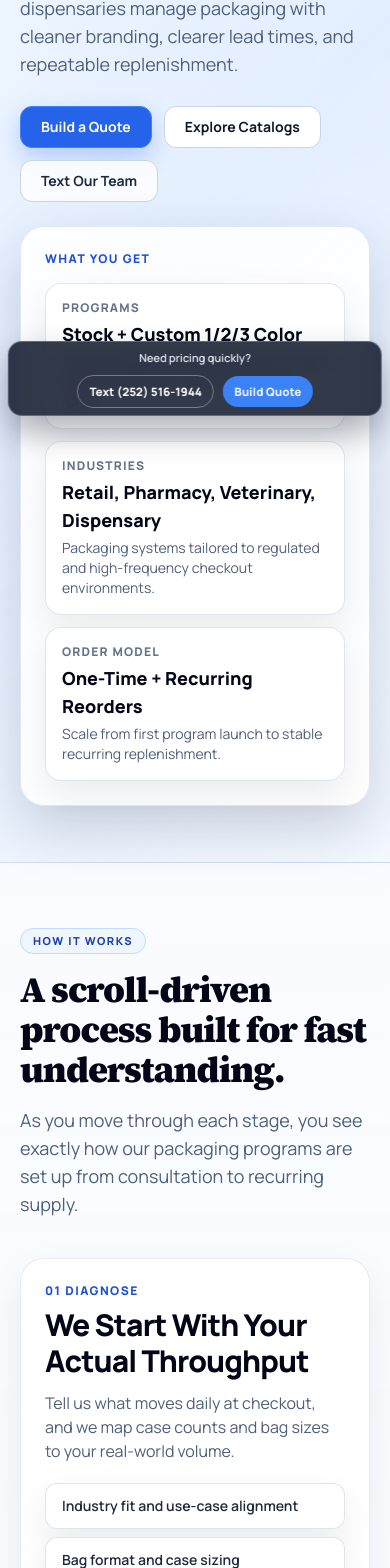
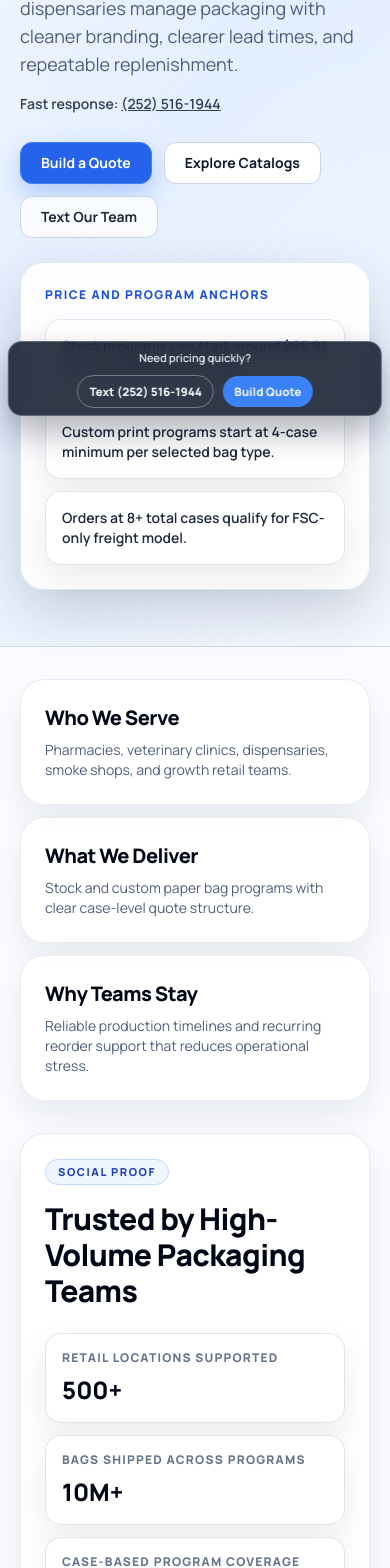
Before and after one commit to informalmarc-lab/bagco, a Next.js app: page / in a window 390 px wide. Shown: the part 421-1989 px from the top of the page. Built offline with nearby package versions, Linux system fonts and the light colour scheme; no server answers.

Commit message:
Apply final UX audit fixes: remove live chat, simplify nav, and boost trust sections

```diff
--- a/app/page.tsx
+++ b/app/page.tsx
@@ -3,7 +3,7 @@ import Link from 'next/link'
 import AppleStory from '@/components/AppleStory'
 import QuickQuoteForm from '@/components/QuickQuoteForm'
 import IndustrySolutionsSection from '@/components/IndustrySolutionsSection'
-import { contactTextHref } from '@/components/siteConfig'
+import { contactPhone, contactTextHref } from '@/components/siteConfig'
 
 export const metadata: Metadata = {
   title: 'Custom Paper Bag Manufacturer for Retail, Pharmacy, and Veterinary',
@@ -18,36 +18,76 @@ export const metadata: Metadata = {
   ],
 }
 
-const trustPoints = [
+const valueProps = [
   {
-    label: 'Programs',
-    value: 'Stock + Custom 1/2/3 Color',
-    copy: 'Choose speed with stock options or build brand consistency with custom print runs.',
+    title: 'Who We Serve',
+    copy: 'Pharmacies, veterinary clinics, dispensaries, smoke shops, and growth retail teams.',
   },
   {
-    label: 'Industries',
-    value: 'Retail, Pharmacy, Veterinary, Dispensary',
-    copy: 'Packaging systems tailored to regulated and high-frequency checkout environments.',
+    title: 'What We Deliver',
+    copy: 'Stock and custom paper bag programs with clear case-level quote structure.',
   },
   {
-    label: 'Order Model',
-    value: 'One-Time + Recurring Reorders',
-    copy: 'Scale from first program launch to stable recurring replenishment.',
+    title: 'Why Teams Stay',
+    copy: 'Reliable production timelines and recurring reorder support that reduces operational stress.',
   },
+]
+
+const socialProof = [
+  { label: 'Retail Locations Supported', value: '500+' },
+  { label: 'Bags Shipped Across Programs', value: '10M+' },
+  { label: 'Case-Based Program Coverage', value: 'US Nationwide' },
+  { label: 'Typical Program Lead Window', value: '3-4 Weeks' },
+]
+
+const pricingAnchors = [
+  'Stock programs can start around $65.91 per case depending on size.',
+  'Custom print programs start at 4-case minimum per selected bag type.',
+  'Orders at 8+ total cases qualify for FSC-only freight model.',
 ]
 
 const painVsOutcome = [
   {
-    pain: 'Unclear restock timing creates checkout risk',
-    outcome: 'Structured replenishment keeps supply predictable',
+    pain: 'Unclear restock timing creates checkout risk.',
+    outcome: 'Structured replenishment keeps supply predictable.',
   },
   {
-    pain: 'Generic packaging weakens brand perception',
-    outcome: 'Custom print options strengthen customer recall',
+    pain: 'Generic packaging weakens brand perception.',
+    outcome: 'Custom print options strengthen customer recall.',
   },
   {
-    pain: 'Multiple vendors create communication drag',
-    outcome: 'Single packaging partner with direct support',
+    pain: 'Multiple vendors create communication drag.',
+    outcome: 'One packaging partner keeps execution clean.',
+  },
+]
+
+const reorderHighlights = [
+  'Weekly or monthly reorder cadence based on your actual volume.',
+  'Automatic production and billing flow for recurring accounts.',
+  'Store-level program rules for multi-location operations.',
+]
+
+const testimonials = [
+  {
+    quote:
+      'The case planning was clear, and reorders became automatic instead of chaotic.',
+    person: 'R. Patel',
+    location: 'Charlotte, NC',
+    role: 'Independent Pharmacy Owner',
+  },
+  {
+    quote:
+      'We moved from generic bags to custom print and immediately looked more established.',
+    person: 'J. Monroe',
+    location: 'Tampa, FL',
+    role: 'Retail Operations Manager',
+  },
+  {
+    quote:
+      'Quality stayed consistent across repeat orders, and communication has been fast.',
+    person: 'A. Kim',
+    location: 'Raleigh, NC',
+    role: 'Veterinary Practice Manager',
   },
 ]
 
@@ -98,10 +138,13 @@ export default function Home() {
             <div>
               <p className="kicker">Custom and Stock Paper Bag Programs</p>
               <h1 className="heading-display mt-5">
-                Modern Packaging Programs for Teams That Need Reliability
+                Packaging Programs Built for Teams That Need Reliability
               </h1>
               <p className="mt-5 max-w-3xl text-lg muted-text">
                 Bag Supply Co helps pharmacies, retail stores, veterinary clinics, and dispensaries manage packaging with cleaner branding, clearer lead times, and repeatable replenishment.
+              </p>
+              <p className="mt-4 text-sm font-semibold text-slate-700">
+                Fast response: <a href={contactTextHref} className="underline">{contactPhone}</a>
               </p>
               <div className="mt-7 flex flex-wrap gap-3">
                 <Link href="/generic-bag-quote" className="btn-primary">
@@ -117,17 +160,41 @@ export default function Home() {
             </div>
 
             <div className="hero-panel">
-              <p className="text-xs font-black uppercase tracking-[0.12em] text-blue-700">What you get</p>
+              <p className="text-xs font-black uppercase tracking-[0.12em] text-blue-700">Price and Program Anchors</p>
               <div className="mt-4 grid gap-3">
-                {trustPoints.map((item) => (
-                  <div key={item.label} className="surface-card rounded-2xl p-4">
-                    <p className="text-xs font-black uppercase tracking-[0.1em] text-slate-500">{item.label}</p>
-                    <p className="mt-1 text-lg font-black text-slate-950">{item.value}</p>
-                    <p className="mt-1 text-sm muted-text">{item.copy}</p>
+                {pricingAnchors.map((item) => (
+                  <div key={item} className="surface-card rounded-2xl p-4">
+                    <p className="text-sm font-semibold text-slate-800">{item}</p>
                   </div>
                 ))}
               </div>
             </div>
+          </div>
+        </div>
+      </section>
+
+      <section className="section-container pt-8">
+        <div className="grid gap-3 md:grid-cols-3">
+          {valueProps.map((item) => (
+            <article key={item.title} className="tonal-panel">
+              <h2 className="text-xl font-black text-slate-950">{item.title}</h2>
+              <p className="mt-2 text-sm muted-text">{item.copy}</p>
+            </article>
+          ))}
+        </div>
+      </section>
+
+      <section className="section-container pt-8">
+        <div className="tonal-panel">
+          <p className="kicker">Social Proof</p>
+          <h2 className="section-title mt-4">Trusted by High-Volume Packaging Teams</h2>
+          <div className="mt-6 grid gap-3 md:grid-cols-4">
+            {socialProof.map((item) => (
+              <article key={item.label} className="surface-card rounded-2xl p-4">
+                <p className="text-xs font-black uppercase tracking-[0.1em] text-slate-500">{item.label}</p>
+                <p className="mt-2 text-2xl font-black text-slate-950">{item.value}</p>
+              </article>
+            ))}
           </div>
         </div>
       </section>
@@ -150,24 +217,58 @@ export default function Home() {
         </div>
       </section>
 
+      <section className="section-container pt-1">
+        <div className="tonal-panel">
+          <p className="kicker">Automated Reorder Program</p>
+          <h2 className="section-title mt-4">Stop Manually Chasing Reorders</h2>
+          <div className="mt-6 grid gap-3 md:grid-cols-3">
+            {reorderHighlights.map((item) => (
+              <article key={item} className="surface-card rounded-2xl p-4">
+                <p className="text-sm font-semibold text-slate-800">{item}</p>
+              </article>
+            ))}
+          </div>
+          <Link href="/contact" className="btn-secondary mt-6">
+            Set Up Recurring Program
+          </Link>
+        </div>
+      </section>
+
       <IndustrySolutionsSection />
 
       <section className="section-container py-10 md:py-16">
         <div className="split-panel items-start">
           <div className="tonal-panel">
-            <p className="kicker">FAQ</p>
-            <h2 className="section-title mt-4">Answers Before You Reach Out</h2>
+            <p className="kicker">Client Feedback</p>
+            <h2 className="section-title mt-4">Trusted by Real Operators</h2>
             <div className="mt-6 grid gap-3">
-              {faqs.map((item) => (
-                <article key={item.question} className="surface-card rounded-2xl p-4">
-                  <h3 className="text-lg font-black text-slate-950">{item.question}</h3>
-                  <p className="mt-2 text-sm muted-text">{item.answer}</p>
+              {testimonials.map((item) => (
+                <article key={item.quote} className="surface-card rounded-2xl p-4">
+                  <p className="text-sm text-slate-800">"{item.quote}"</p>
+                  <p className="mt-3 text-xs font-black uppercase tracking-[0.1em] text-slate-500">
+                    {item.person} • {item.role} • {item.location}
+                  </p>
                 </article>
               ))}
             </div>
           </div>
 
           <QuickQuoteForm />
+        </div>
+      </section>
+
+      <section className="section-container pt-2">
+        <div className="tonal-panel">
+          <p className="kicker">FAQ</p>
+          <h2 className="section-title mt-4">Answers Before You Reach Out</h2>
+          <div className="mt-6 grid gap-3">
+            {faqs.map((item) => (
+              <article key={item.question} className="surface-card rounded-2xl p-4">
+                <h3 className="text-lg font-black text-slate-950">{item.question}</h3>
+                <p className="mt-2 text-sm muted-text">{item.answer}</p>
+              </article>
+            ))}
+          </div>
         </div>
       </section>
 
--- a/components/AppleStory.tsx
+++ b/components/AppleStory.tsx
@@ -25,7 +25,7 @@ const STEPS: StoryStep[] = [
       'Bag format and case sizing recommendations',
       'Order rhythm planning for clean replenishment',
     ],
-    image: '/catalog/pharmacy/gs/GS-22-FRONT.webp',
+    image: '/catalog/dispensary/ff68982bbb_2321-ds_e56d8aab.jpg',
   },
   {
     id: 'design',
@@ -51,7 +51,7 @@ const STEPS: StoryStep[] = [
       'Reliable quality checkpoints',
       'Consistent execution across reorders',
     ],
-    image: '/catalog/veterinary/vb1/VB1-22-FRONT.webp',
+    image: '/catalog/veterinary/vb2/VB2-22-FRONT.webp',
   },
   {
     id: 'replenish',
@@ -64,7 +64,7 @@ const STEPS: StoryStep[] = [
       'Net terms options for clients',
       'Stable supply for multi-location teams',
     ],
-    image: '/catalog/pharmacy/ty/TY-25-FRONT.webp',
+    image: '/catalog/usa/fcd8fc3bbc_CBC-MCUS020_854414f5.jpg',
   },
 ]
 
--- a/components/Navbar.tsx
+++ b/components/Navbar.tsx
@@ -6,13 +6,9 @@ import { useState } from 'react'
 import { contactTextHref } from '@/components/siteConfig'
 
 const navLinks = [
-  { href: '/about', label: 'About' },
-  { href: '/industries', label: 'Industries' },
+  { href: '/industries', label: 'Programs' },
   { href: '/catalog', label: 'Catalogs' },
-  { href: '/gallery', label: 'Gallery' },
-  { href: '/manufacturing', label: 'Manufacturing' },
-  { href: '/shipping', label: 'Shipping' },
-  { href: '/payments', label: 'Payments' },
+  { href: '/generic-bag-quote', label: 'Quote Tool' },
   { href: '/contact', label: 'Contact' },
 ]
 
@@ -58,11 +54,8 @@ export default function Navbar() {
 
           <div className="hidden items-center gap-2 lg:flex">
             <a href={contactTextHref} className="btn-quiet">
-              Text Team
+              Text (252) 516-1944
             </a>
-            <Link href="/generic-bag-quote" className="btn-primary">
-              Quote Tool
-            </Link>
           </div>
 
           <button
@@ -110,10 +103,10 @@ export default function Navbar() {
               </div>
               <div className="mt-3 grid gap-2 sm:grid-cols-2">
                 <a href={contactTextHref} className="btn-quiet justify-center">
-                  Text Team
+                  Text (252) 516-1944
                 </a>
-                <Link href="/generic-bag-quote" className="btn-primary justify-center" onClick={() => setIsOpen(false)}>
-                  Quote Tool
+                <Link href="/about" className="btn-secondary justify-center" onClick={() => setIsOpen(false)}>
+                  About
                 </Link>
               </div>
             </div>
--- a/components/QuickQuoteForm.tsx
+++ b/components/QuickQuoteForm.tsx
@@ -135,7 +135,7 @@ export default function QuickQuoteForm() {
       </div>
 
       <div className="mt-4 flex flex-wrap items-center gap-3">
-        <button type="submit" className="btn-primary" disabled={state === 'submitting'}>
+        <button type="submit" className="btn-primary w-full justify-center sm:w-auto" disabled={state === 'submitting'}>
           {state === 'submitting' ? 'Submitting...' : 'Request a Custom Quote'}
         </button>
         {state === 'success' && <p className="text-sm font-semibold text-emerald-700">Quote request sent.</p>}
```
Also changed, not shown: app/layout.tsx (+0 -14 lines).
